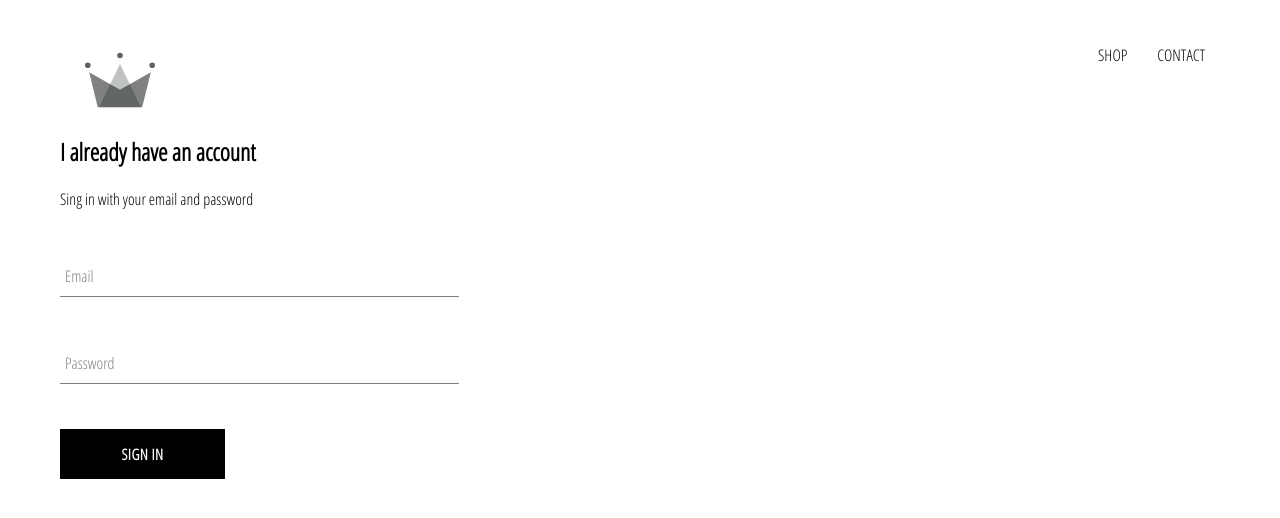
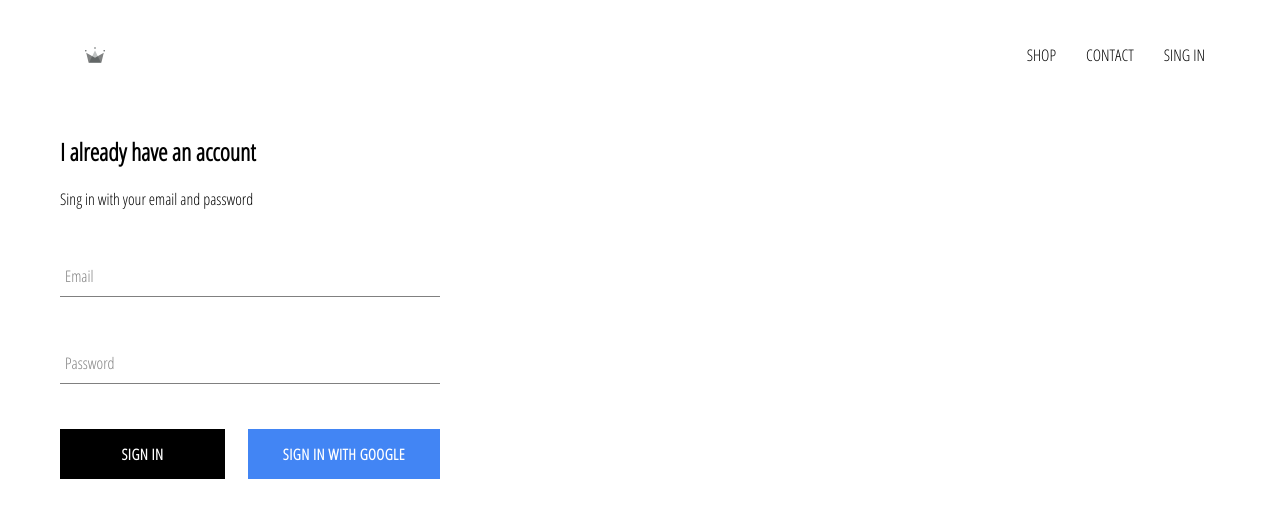
Before and after one commit to juestor/piubella, a React (Create React App) app in the folder piubella-jewelry/: page /signin in a window 1280 px wide. Shown: the top 518 px of the page. Built offline with nearby package versions, Linux system fonts and the light colour scheme; no server answers.

Commit message:
Implement firebase, sign in sign out and google auth

```diff
--- a/piubella-jewelry/package.json
+++ b/piubella-jewelry/package.json
@@ -6,6 +6,7 @@
     "@testing-library/jest-dom": "^5.11.4",
     "@testing-library/react": "^11.1.0",
     "@testing-library/user-event": "^12.1.10",
+    "firebase": "^8.2.3",
     "node-sass": "4.14.1",
     "react": "^17.0.1",
     "react-dom": "^17.0.1",
--- a/piubella-jewelry/src/App.css
+++ b/piubella-jewelry/src/App.css
@@ -7,3 +7,7 @@ a {
   text-decoration: none;
   color: black;
 }
+
+* {
+  box-sizing: border-box;
+}
--- a/piubella-jewelry/src/App.js
+++ b/piubella-jewelry/src/App.js
@@ -7,11 +7,35 @@ import HomePage from './pages/homepage/homepage.component';
 import ShopPage from './pages/shop/shop.component';
 import Header from './components/header/header.component';
 import SignInAndSignUpPage from './pages/sign-in-and-sign-up/sign-in-and-sign-up.component';
+import { auth } from './firebase/firebase.utils';
 
-function App() {
+class App extends React.Component {
+  constructor() {
+    super();
+
+    this.state = {
+      currentUser: null
+    };
+  }
+
+  unSubscribeFromAuth = null;
+
+  componentDidMount() {
+    this.unSubscribeFromAuth = auth.onAuthStateChanged((user) => {
+      this.setState({ currentUser: user });
+
+      console.log(user);
+    });
+  }
+
+  componentWillUnmount() {
+    this.unSubscribeFromAuth();
+  }
+
+  render() {
     return (
       <div>
-    <Header />
+        <Header currentUser={ this.state.currentUser }/>
         <Switch>
           <Route exact path='/' component={ HomePage }/>
           <Route path='/shop' component={ ShopPage }/>
@@ -20,5 +44,6 @@ function App() {
       </div>
     );
   }
+}
 
 export default App;
--- a/piubella-jewelry/src/components/custom-button/custom-button.component.jsx
+++ b/piubella-jewelry/src/components/custom-button/custom-button.component.jsx
@@ -2,8 +2,8 @@ import React from 'react';
 
 import './custom-button.styles.scss';
 
-const CustomButton = ({ children, ...otherProps }) => (
-  <button className='custom-button' { ...otherProps }>
+const CustomButton = ({ children, isGoogleSignIn, ...otherProps }) => (
+  <button className={`${isGoogleSignIn ? 'google-sign-in' : ''} custom-button`} { ...otherProps }>
     { children }
   </button>
 );
--- a/piubella-jewelry/src/components/custom-button/custom-button.styles.scss
+++ b/piubella-jewelry/src/components/custom-button/custom-button.styles.scss
@@ -19,4 +19,14 @@
     color: black;
     border: 1px solid black;
   }
+
+  &.google-sign-in {
+    background-color: #4285f4;
+    color: white;
+
+    &:hover {
+      background-color: #357ae8;
+      border: none;
+    }
+  }
 }
--- a/piubella-jewelry/src/components/header/header.component.jsx
+++ b/piubella-jewelry/src/components/header/header.component.jsx
@@ -1,11 +1,13 @@
 import React from 'react';
 import { Link } from 'react-router-dom';
+
+import { auth } from '../../firebase/firebase.utils';
 
 import { ReactComponent as Logo } from '../../assets/crown.svg';
 
 import './header.styles.scss';
 
-const Header = () => (
+const Header = ({ currentUser }) => (
   <div className='header'>
     <Link to="/">
       <Logo className='logo-container' to='/'></Logo>
@@ -17,6 +19,13 @@ const Header = () => (
       <Link className='option' to='/contact'>
         CONTACT
       </Link>
+      {
+        currentUser ?
+        <div className='option' onClick={ () => auth.signOut() } > SIGN OUT</div> :
+        <Link className='option' to='/signin'>
+          SING IN
+        </Link>
+      }
     </div>
   </div>
 );
--- a/piubella-jewelry/src/components/header/header.styles.scss
+++ b/piubella-jewelry/src/components/header/header.styles.scss
@@ -20,6 +20,7 @@
 
     .option {
       padding: 10px 15px;
+      cursor: pointer;
     }
   }
 }
--- a/piubella-jewelry/src/components/sign-in/sign-in.component.jsx
+++ b/piubella-jewelry/src/components/sign-in/sign-in.component.jsx
@@ -2,6 +2,8 @@ import React from 'react';
 
 import FormInput from '../form-input/form-input.component';
 import CustomButton from '../custom-button/custom-button.component';
+
+import { signInWithGoogle } from '../../firebase/firebase.utils';
 
 import './sign-in.styles.scss';
 
@@ -50,8 +52,13 @@ class SignIn extends React.Component {
             label='Password'
             required
           ></FormInput>
+          <div className='buttons'>
+            <CustomButton type='submit'> Sign in</CustomButton>
+            <CustomButton onClick={signInWithGoogle} isGoogleSignIn>
+              Sign in with Google
+            </CustomButton>
+          </div>
 
-          <CustomButton type='submit'> Sign in</CustomButton>
         </form>
       </div>
     )
--- a/piubella-jewelry/src/components/sign-in/sign-in.styles.scss
+++ b/piubella-jewelry/src/components/sign-in/sign-in.styles.scss
@@ -1,9 +1,14 @@
 .sign-in {
-  width: 30vw;
+  width: 380px;
   display: flex;
   flex-direction: column;
 
   .title {
     margin: 10px 0;
   }
+
+  .buttons {
+    display: flex;
+    justify-content: space-between;
+  }
 }
--- /dev/null
+++ b/piubella-jewelry/src/firebase/firebase.utils.js
@@ -0,0 +1,23 @@
+import firebase from 'firebase/app';
+import 'firebase/firestore';
+import 'firebase/auth';
+
+const config = {
+  apiKey: "AIzaSyBIczC1jto7PmqMQg-nPfB0tyifWVMv1Bs",
+  authDomain: "piubella-jewelry.firebaseapp.com",
+  projectId: "piubella-jewelry",
+  storageBucket: "piubella-jewelry.appspot.com",
+  messagingSenderId: "906199379022",
+  appId: "1:906199379022:web:30c9ee4c1faa2cdac1e71f"
+};
+
+firebase.initializeApp(config);
+
+export const auth = firebase.auth();
+export const firestore = firebase.firestore();
+
+const provider = new firebase.auth.GoogleAuthProvider();
+provider.setCustomParameters({ prompt: 'select_account' });
+export const signInWithGoogle = () => auth.signInWithPopup(provider);
+
+export default firebase;
```
Also changed, not shown: 2 other files (tests, documents, lock files or other folders). Lines whose indentation alone changed are shown as unchanged.
